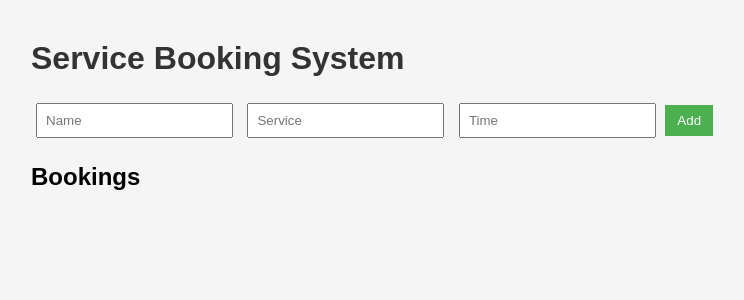
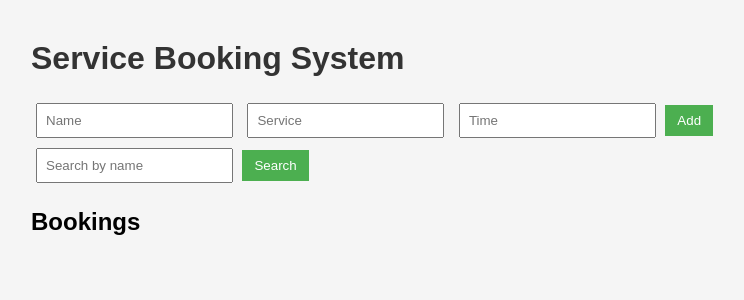
Before and after one commit to LivanaKi/booking_system, a Flask app: template app/templates/index.html in a window 1280 px wide. Shown: the top 300 px of the page, without its empty margins (9-753 px from the left). Run offline with Flask 3, Linux system fonts and the light colour scheme; the template is opened without the code that fills it, so the values that code supplies are empty; parts of the project's set-up code (start-up, migrations or seed data) failed here and were passed over.

Commit message:
Add search form in UI

```diff
--- a/app/templates/index.html
+++ b/app/templates/index.html
@@ -15,6 +15,11 @@
     <button type="submit">Add</button>
 </form>
 
+<form method="POST" action="/search">
+    <input type="text" name="client_name" placeholder="Search by name">
+    <button type="submit">Search</button>
+</form>
+
 <h2>Bookings</h2>
 
 <ul>
```
